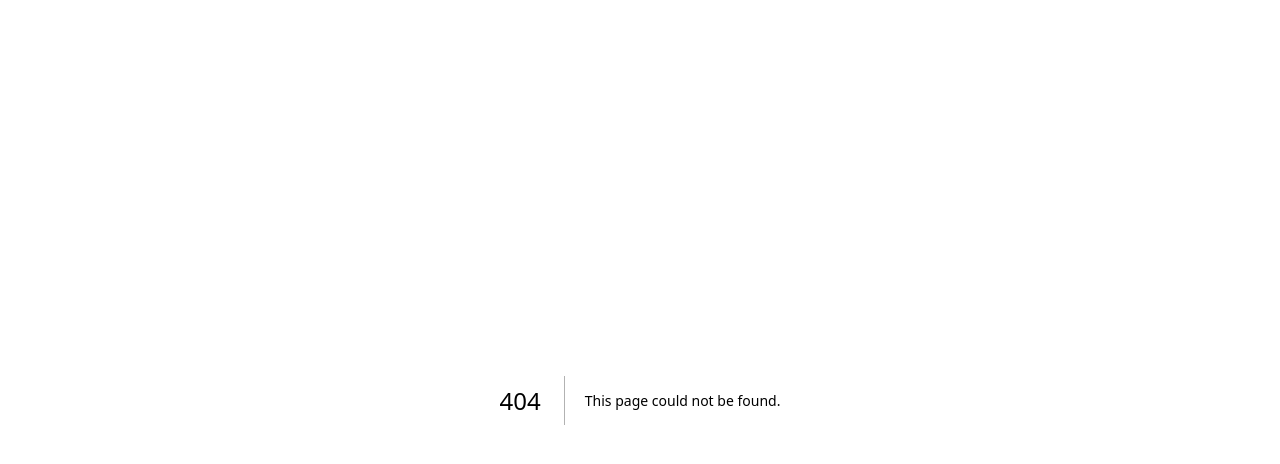
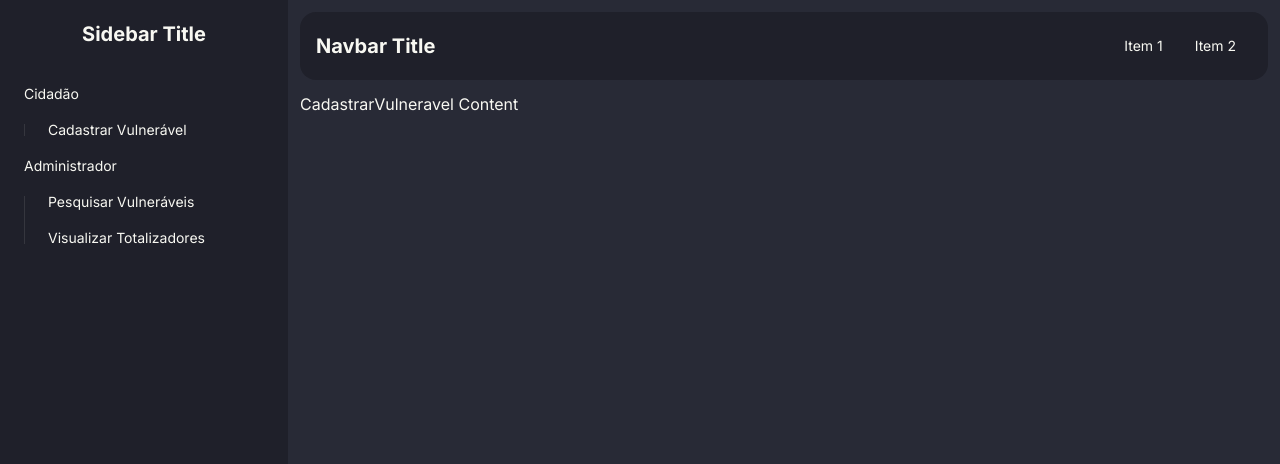
Before and after one commit to Luks17/atendimento-vulneravel, a Next.js app: page /dashboard/cadastrar-vulneravel in a window 1280 px wide. Before the commit this address had no page. Shown: the top 464 px of the page. Built offline with nearby package versions, Linux system fonts and the light colour scheme.

Commit message:
Reorganization

```diff
--- a/package.json
+++ b/package.json
@@ -11,7 +11,8 @@
   "dependencies": {
     "next": "14.1.0",
     "react": "^18",
-    "react-dom": "^18"
+    "react-dom": "^18",
+    "react-hook-form": "^7.50.1"
   },
   "devDependencies": {
     "@types/node": "^20",
--- /dev/null
+++ b/src/app/dashboard/cadastrar-vulneravel/page.tsx
@@ -0,0 +1,9 @@
+function CadastrarVulneravel() {
+  return (
+    <div>
+      CadastrarVulneravel Content
+    </div>
+  )
+}
+
+export default CadastrarVulneravel;
--- a/src/app/dashboard/layout.tsx
+++ b/src/app/dashboard/layout.tsx
@@ -5,7 +5,7 @@ function Layout({ children }: Readonly<{ children: React.ReactNode }>) {
   return (
     <div className="drawer lg:drawer-open">
       <input id="sidebar" type="checkbox" className="drawer-toggle" />
-      <div className="drawer-content">
+      <div className="drawer-content m-3 flex flex-col gap-y-3">
         <Navbar />
         <main>
           {children}
--- a/src/app/dashboard/page.tsx
+++ b/src/app/dashboard/page.tsx
@@ -1,6 +1,6 @@
 function Dashboard() {
   return (
-    <div className="min-h-screen">
+    <div>
       Dashboard Content
     </div>
   )
--- a/src/app/ui/dashboard/navbar.tsx
+++ b/src/app/ui/dashboard/navbar.tsx
@@ -1,7 +1,7 @@
 
 function Navbar() {
   return (
-    <nav className="navbar w-auto bg-base-300 rounded-box m-2">
+    <nav className="navbar w-auto bg-base-300 rounded-box">
       <div className="flex-none lg:hidden">
         <label htmlFor="sidebar" aria-label="open sidebar" className="btn btn-square btn-sm btn-ghost">
           <svg xmlns="http://www.w3.org/2000/svg" className="h-6 w-6" fill="none" viewBox="0 0 24 24" stroke="currentColor"><path strokeLinecap="round" strokeLinejoin="round" strokeWidth="2" d="M4 6h16M4 12h16M4 18h7" /></svg>
--- a/src/app/ui/dashboard/sidebar.tsx
+++ b/src/app/ui/dashboard/sidebar.tsx
@@ -1,37 +1,7 @@
-interface SidebarItem {
-  title: string,
-  list: SidebarLink[]
-}
+import Link from "next/link";
+import type { SidebarLink } from "@/lib/sidebar/types";
+import { menuItems } from "@/lib/sidebar/items";
 
-interface SidebarLink {
-  label: string,
-  icon: string,
-}
-
-const menuItems: SidebarItem[] = [
-  {
-    title: "Cidadão",
-    list: [
-      {
-        label: "Cadastrar Vulnerável",
-        icon: "",
-      }
-    ]
-  },
-  {
-    title: "Administrador",
-    list: [
-      {
-        label: "Pesquisar Vulneráveis",
-        icon: "",
-      },
-      {
-        label: "Visualizar Totalizadores",
-        icon: "",
-      }
-    ]
-  }
-]
 
 function Sidebar() {
   return (
@@ -51,7 +21,7 @@ function SidebarLinks({ sidebarLinks }: { sidebarLinks: SidebarLink[] }) {
   return (
     <ul className="rounded-box">
       {sidebarLinks.map((item, i) => <li key={i}>
-        <a href="#">{item.icon}{item.label}</a>
+        <Link href={`/dashboard/${item.url}`}>{item.icon}{item.label}</Link>
       </li>)}
     </ul>
   )
--- /dev/null
+++ b/src/lib/sidebar/items.ts
@@ -0,0 +1,29 @@
+import { SidebarItem } from "./types";
+
+export const menuItems: SidebarItem[] = [
+  {
+    title: "Cidadão",
+    list: [
+      {
+        label: "Cadastrar Vulnerável",
+        icon: "",
+        url: "cadastrar-vulneravel"
+      }
+    ]
+  },
+  {
+    title: "Administrador",
+    list: [
+      {
+        label: "Pesquisar Vulneráveis",
+        icon: "",
+        url: "pesquisar-vulneraveis"
+      },
+      {
+        label: "Visualizar Totalizadores",
+        icon: "",
+        url: "visualizar-totalizadores"
+      }
+    ]
+  }
+]
--- /dev/null
+++ b/src/lib/sidebar/types.ts
@@ -0,0 +1,11 @@
+
+export interface SidebarItem {
+  title: string,
+  list: SidebarLink[]
+}
+
+export interface SidebarLink {
+  label: string,
+  icon: string,
+  url: string,
+}
```
